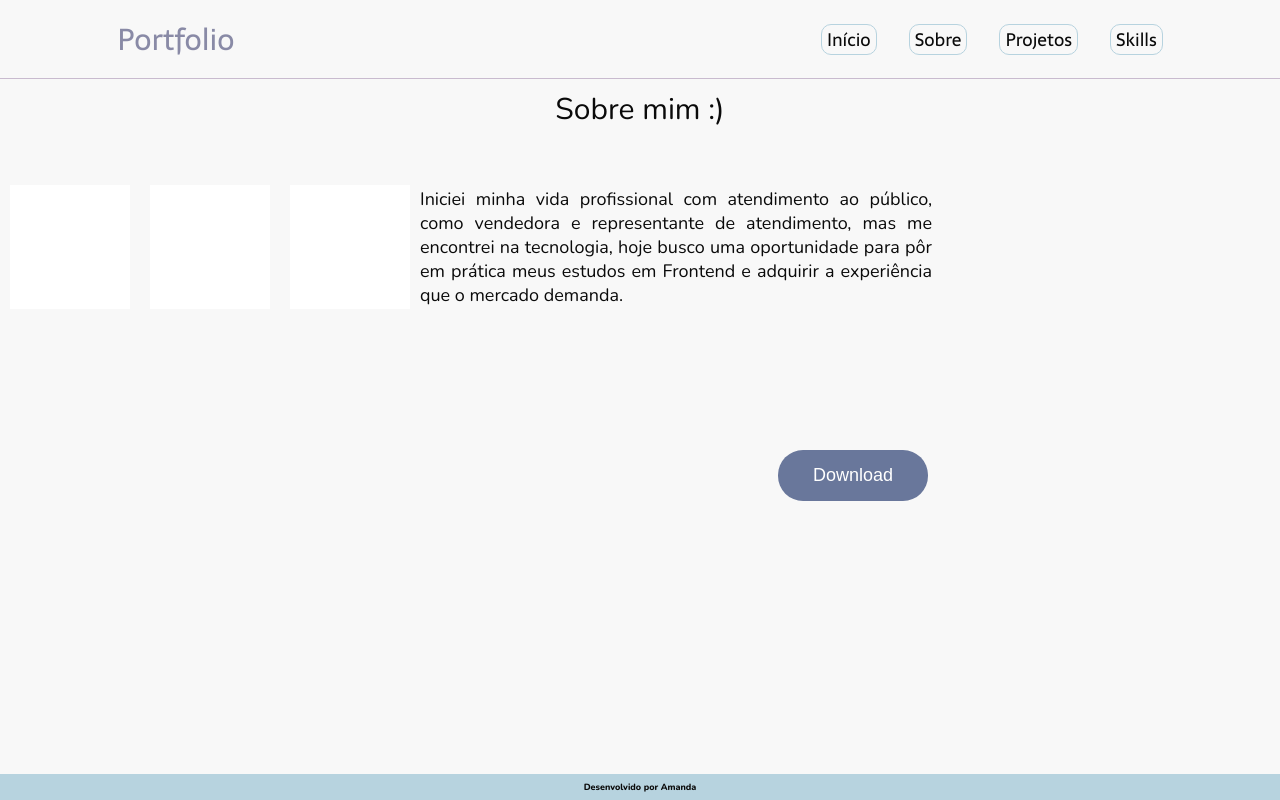
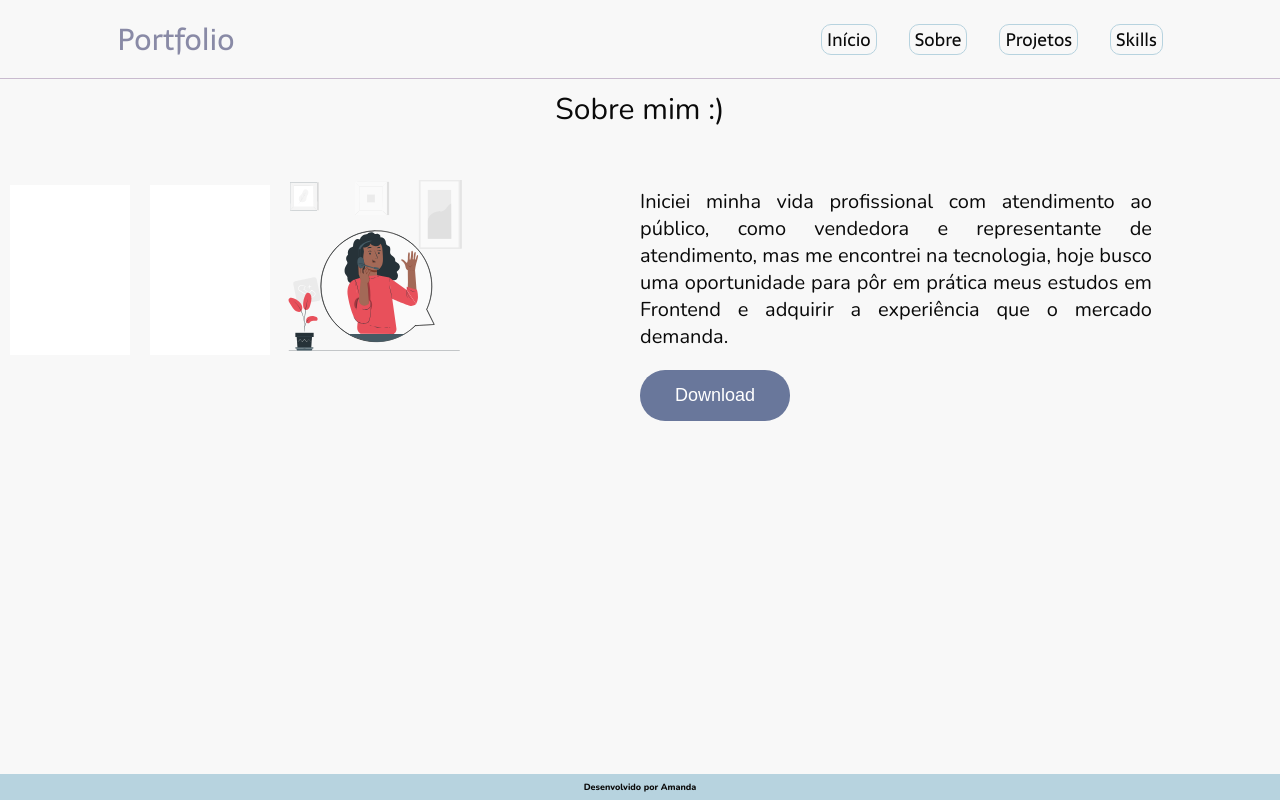
Before and after one commit to amandaresende/portfolio, a React (Create React App) app: page /about in a window 1280 px wide. Built offline with nearby package versions, Linux system fonts and the light colour scheme.

Commit message:
feat: ajustes nas imagens e na page about

```diff
--- a/src/views/About/About.css
+++ b/src/views/About/About.css
@@ -1,5 +1,6 @@
 .about {
   font-family: "Nunito", sans-serif;
+
 }
 
 .background {
@@ -21,14 +22,18 @@
   transition: all 0.3s ease;
 
   position: absolute;
-  top: 55%;
-  left: 60%;
+  top:98%;
+  right: 75%;
 
   border-radius: 25px;
   margin: 10px;
   padding: 15px 35px;
   border: none;
   outline: none;
+}
+
+.img-about{
+  width: 190px;
 }
 
 .text-principal {
@@ -42,11 +47,20 @@
 }
 
 .text-about {
+
+  position: absolute;
+  left: 50%;
+
+}
+.text-about-about {
   color: rgb(10, 10, 10);
-  font-size: 9px;
+  font-size: 20px;
   font-family: "Nunito", sans-serif;
   text-align: justify;
-  width: 40%;
+  width: 80%;
+  font-weight: 400 !important;
+
+
 }
 
 .first-text-about {
@@ -54,9 +68,7 @@
   font-size: 30px;
 }
 
-h1 {
-  font-weight: 400;
-}
+
 
 .algo {
   display: flex;
--- a/src/views/About/About.jsx
+++ b/src/views/About/About.jsx
@@ -1,6 +1,7 @@
 import "./About.css";
 import React from "react";
 import curriculo from "../../assets/Curriculo/Curriculo-Amanda-Resende.pdf";
+import { ReactComponent as Telemarkting } from "../../assets/image/telemarketing.svg";
 
 const About = (props) => (
   <div className="about">
@@ -11,10 +12,10 @@ const About = (props) => (
     <div className="algo">
       <span className="background"></span>
       <span className="background"></span>
-      <span className="background"></span>
+      <Telemarkting className="img-about"></Telemarkting>
 
       <div className="text-about">
-        <h1>
+        <h1 className="text-about-about">
           Iniciei minha vida profissional com atendimento ao público, como
           vendedora e representante de atendimento, mas me encontrei na
           tecnologia, hoje busco uma oportunidade para pôr em prática meus
@@ -28,6 +29,8 @@ const About = (props) => (
         >
           Download
         </button>
+
+
       </div>
     </div>
   </div>
```
Also changed, not shown: src/assets/image/girl-developer.png (deleted), src/assets/image/telemarketing.svg (added).
